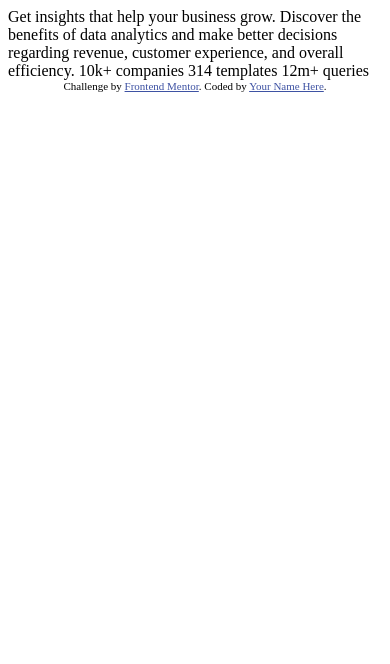
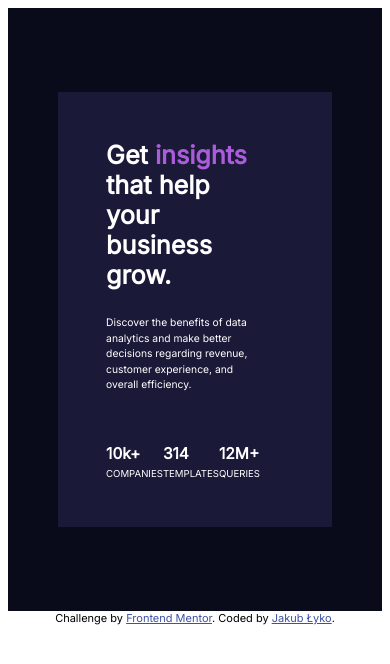
Before and after one commit to jaklyk2103/FrontendMentorStatsPreviewCardComponentMain, a plain HTML site: page index.html in a window 390 px wide. Drawn offline with Linux system fonts and the light colour scheme.

Commit message:
desktop kind of done without responsiveness

```diff
--- a/index.html
+++ b/index.html
@@ -5,6 +5,10 @@
   <meta name="viewport" content="width=device-width, initial-scale=1.0"> <!-- displays site properly based on user's device -->
 
   <link rel="icon" type="image/png" sizes="32x32" href="./images/favicon-32x32.png">
+  <link rel="stylesheet" href="styles.css">
+  <link rel="preconnect" href="https://fonts.gstatic.com">
+  <link href="https://fonts.googleapis.com/css2?family=Inter&display=swap" rel="stylesheet">
+  <link href="https://fonts.googleapis.com/css2?family=Inter&family=Lexend+Deca&display=swap" rel="stylesheet">
 
   <title>Frontend Mentor | Stats preview card component</title>
 
@@ -16,18 +20,42 @@
 </head>
 <body>
 
-  Get insights that help your business grow.
+  <div class="main-container">
+    <div class="left">
+      <div class="shit">
+      <div class="header">Get <mark class="mark-insights">insights</mark> that help your business grow.</div>
 
-  Discover the benefits of data analytics and make better decisions regarding revenue, customer
-  experience, and overall efficiency.
+        <div class="content-wrapper">
+          <div class="text-field">Discover the benefits of data analytics and make better decisions regarding revenue, customer
+            experience, and overall efficiency.</div>
 
-  10k+ companies
-  314 templates
-  12m+ queries
+
+          <div class="statistics-wrapper">
+            <div class="stats-item">
+              <div class="stats-header">10k+</div>
+              <div class="stats-content">COMPANIES</div>
+            </div>
+            <div class="stats-item">
+              <div class="stats-header">314</div>
+              <div class="stats-content">TEMPLATES</div>
+            </div>
+            <div class="stats-item">
+              <div class="stats-header">12M+</div>
+              <div class="stats-content">QUERIES</div>
+            </div>
+          </div>
+        </div>
+      </div>
+    </div>
+
+    <!-- <div class="right"> -->
+      <img class="right" src="images/image-header-desktop.jpg" />
+    <!-- </div> -->
+  </div>
 
   <div class="attribution">
     Challenge by <a href="https://www.frontendmentor.io?ref=challenge" target="_blank">Frontend Mentor</a>.
-    Coded by <a href="#">Your Name Here</a>.
+    Coded by <a href="#">Jakub Łyko</a>.
   </div>
 </body>
 </html>
--- /dev/null
+++ b/styles.css
@@ -0,0 +1,89 @@
+:root {
+    --main-background-color: hsl(233, 47%, 7%);
+    --card-background-color: hsl(244, 38%, 16%);
+    --accent-color: hsl(277, 64%, 61%);
+    --white-color: hsl(0, 0%, 100%);
+    --main-paragraph-color: hsla(0, 0%, 100%, 0.75);
+    --stat-headings-color: hsla(0, 0%, 100%, 0.6);
+}
+
+body {
+    background-color: white;
+    font-size: 12px;
+    font-family: 'Inter';
+    font-weight: 400;
+}
+
+.header {
+    font-size: 2.1em;
+    font-weight: 700;
+    margin-bottom: 1em;
+}
+
+.content-wrapper {
+
+}
+
+.text-field {
+    margin-bottom: 5em;
+    font-size: 0.86em;
+    line-height: 1.5em;
+}
+
+.statistics-wrapper {
+    display: flex;
+    flex-direction: row;
+}
+
+.stats-item {
+    flex: 1 1 0;
+    display: flex;
+    flex-direction: column;
+    justify-content: space-between;
+}
+
+.stats-header {
+    font-size: 1.3em;
+    font-weight: 700;
+    margin-bottom: 0.3em;
+}
+
+.stats-content {
+    font-size: 0.8em;
+}
+
+
+.main-container {
+    display: flex;
+    flex-direction: row;
+    justify-content: center;
+    /* align-items: center; */
+    background-color: var(--main-background-color);
+    padding: 7em;
+}
+
+.left {
+    flex: 1 1;
+    background-color: var(--card-background-color);
+    color: var(--white-color);
+}
+
+.shit {
+    margin: 4em 6em 4em 4em;
+}
+
+.right {
+    flex: 1 1;
+}
+
+img {
+    min-width: 0;
+    width: 100%;
+    height: auto;
+}
+
+
+.mark-insights {
+    background: none;
+    color: var(--accent-color);
+}
```
